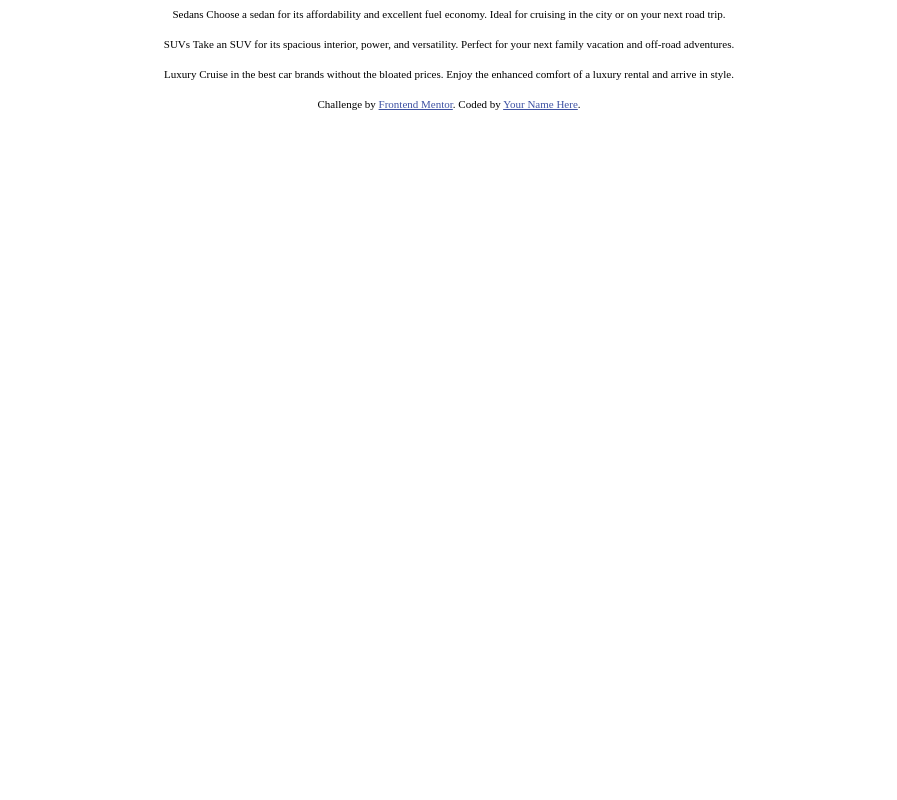
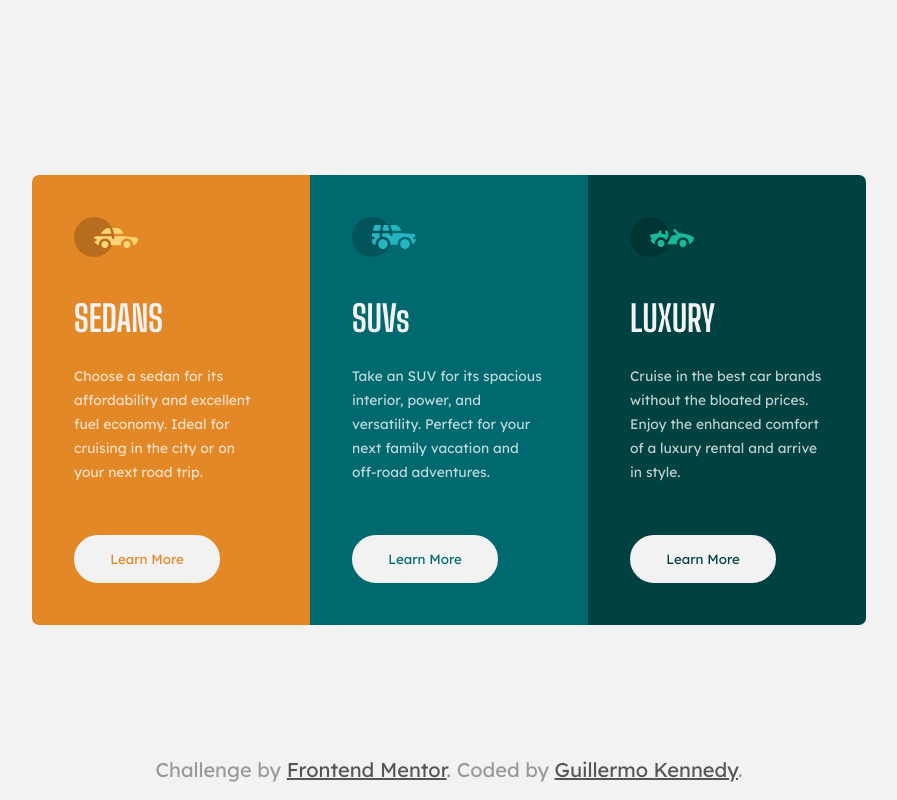
Before and after one commit to GuillermoKC/cssejer, a plain HTML site: page 3-column-preview-card-component-main/index.html in a window 1280 px wide. Shown: the whole page, without its empty margins (191-1088 px from the left). Drawn offline with Linux system fonts and the light colour scheme.

Commit message:
eje 3 column finish

```diff
--- a/3-column-preview-card-component-main/index.html
+++ b/3-column-preview-card-component-main/index.html
@@ -1,41 +1,47 @@
 <!DOCTYPE html>
 <html lang="en">
+
 <head>
   <meta charset="UTF-8">
-  <meta name="viewport" content="width=device-width, initial-scale=1.0"> <!-- displays site properly based on user's device -->
+  <meta name="viewport" content="width=device-width, initial-scale=1.0">
+  <!-- displays site properly based on user's device -->
 
   <link rel="icon" type="image/png" sizes="32x32" href="./images/favicon-32x32.png">
-
+  <link href="/3-column-preview-card-component-main/style.css" rel="stylesheet" type="text/css">
   <title>Frontend Mentor | 3-column preview card component</title>
 
-  <!-- Feel free to remove these styles or customise in your own stylesheet 👍 -->
-  <style>
-    .attribution { font-size: 11px; text-align: center; }
-    .attribution a { color: hsl(228, 45%, 44%); }
-  </style>
 </head>
+
 <body>
-  <div class="attribution ">
-  Sedans
-  Choose a sedan for its affordability and excellent fuel economy. Ideal for cruising in the city
-  or on your next road trip.
-</div>
-<br>
-<div class="attribution">
-  SUVs
-  Take an SUV for its spacious interior, power, and versatility. Perfect for your next family vacation
-  and off-road adventures.
-</div>
-<br>
-  <div class="attribution">
-  Luxury
-  Cruise in the best car brands without the bloated prices. Enjoy the enhanced comfort of a luxury
-  rental and arrive in style.
-</div>
-<br>
-  <div class="attribution">
-    Challenge by <a href="https://www.frontendmentor.io?ref=challenge" target="_blank">Frontend Mentor</a>.
-    Coded by <a href="#">Your Name Here</a>.
-  </div>
+  <main>
+    <article class="sedans">
+      <img src="images/icon-sedans.svg" alt="Sedans" />
+      <h2> SEDANS </h2>
+      <p>Choose a sedan for its affordability and excellent fuel economy. Ideal for cruising in the city
+      or on your next road trip.</p>
+      <button class="bsedan"  onclick="location.href='https://es.wikipedia.org/wiki/Sedán'">Learn More</button>
+    </article>
+    <article class="suvs">
+      <img src="images/icon-suvs.svg" alt="Suvs" />
+    <h2>SUVs</h2>
+      <p>Take an SUV for its spacious interior, power, and versatility. Perfect for your next family vacation
+      and off-road adventures.</p>
+      <button class="suvs" onclick="location.href='https://es.wikipedia.org/wiki/Vehículo_utilitario_deportivo'">Learn More</button>
+    </article>
+    <article class="luxury">
+      <img src="images/icon-luxury.svg" alt="Luxury" />
+    <h2>LUXURY</h2>
+      <p>Cruise in the best car brands without the bloated prices. Enjoy the enhanced comfort of a luxury
+      rental and arrive in style.</p>
+      <button class="luxury" onclick="location.href='https://es.wikipedia.org/wiki/Automóvil_de_lujo_personal'">Learn More</button>
+    </article>
+
+
+  </main>
+  <footer class="attribution">
+    <p>Challenge by <a href="https://www.frontendmentor.io?ref=challenge" target="_blank">Frontend Mentor</a>.
+    Coded by <a href="https://github.com/GuillermoKC">Guillermo Kennedy</a>.</p>
+</footer>
 </body>
+
 </html>
--- /dev/null
+++ b/3-column-preview-card-component-main/style.css
@@ -0,0 +1,142 @@
+@import url("https://fonts.googleapis.com/css2?family=Lexend+Deca&display=swap");
+@import url("https://fonts.googleapis.com/css2?family=Big+Shoulders+Display:wght@700&display=swap");
+* {
+    padding: 0;
+    margin: 0;
+    box-sizing: border-box;
+  }
+
+
+body {
+  font-family: "Lexend Deca", sans-serif;
+  background-color: hsl(0, 0%, 95%);
+  font-size: 15px;
+  overflow: hidden;
+  display: flex;
+  height: 100vh;
+  overflow: auto;
+  color: hsla(0, 0%, 100%, 0.75);
+}
+
+main {
+    display: flex;
+    flex-direction: row;
+    justify-content: center;
+    align-items: center;
+    width: 100%;
+    flex-wrap: wrap;
+  }
+  article {
+    max-width: 278px;
+    height: 450px;
+    padding: 42px;
+    position: relative;
+  }
+  article.sedans {
+    background-color: hsl(31, 77%, 52%);
+    border-radius: 7px 0 0 7px;
+  }
+  article.suvs {
+    background-color:  hsl(184, 100%, 22%);
+  }
+
+  article.luxury {
+    background-color: hsl(179, 100%, 13%);
+    border-radius: 0 7px 7px 0;
+  }
+
+  img {
+    margin-bottom: 36px;
+
+  }
+  h2 {
+    font-family: "Big Shoulders Display", sans-serif;
+    font-weight: 700;
+    font-size: 36px;
+    color: hsl(0, 0%, 95%);
+    margin-bottom: 1.5rem;
+  }
+  article p {
+    color: hsla(0, 0%, 100%, 0.75);
+    font-size: 13.8px;
+    line-height: 1.5rem;
+  }
+  button {
+    position: absolute;
+    cursor: pointer;
+    text-align: center;
+    display: inline-block;
+    padding: 14px;
+    width: 146px;
+    border-radius: 25px;
+    outline: none;
+    border: 2px solid hsl(0, 0%, 95%);
+    font-family: inherit;
+    transition: all 0.2s ease-in-out;
+    bottom: 42px;
+  }
+ button.bsedan {
+    background: hsl(0, 0%, 95%);
+    color: hsl(31, 77%, 52%);
+  }
+  button.suvs {
+    background-color: hsl(0, 0%, 95%);
+    color:  hsl(184, 100%, 22%);
+  }
+  button.luxury{
+    background-color: hsl(0, 0%, 95%);
+    color: hsl(179, 100%, 13%);
+  }
+
+  button:hover {
+    background-color: transparent;
+    color:  hsl(0, 0%, 95%);
+  }
+  button:active {
+    transform: scale(0.9);
+  }
+ footer.attribution {
+    width: 100%;
+    margin: auto;
+    position: absolute;
+    color: #999;
+    bottom: 20px;
+    font-size: 20px;
+    line-height: 20px;
+    text-align: center;
+  }
+  .attribution a {
+    color: #555;
+  }
+  @media (max-width: 844px){
+    body {
+        display: flex;
+        width: 100%;
+        overflow: scroll;
+        flex-wrap: wrap;
+      }
+
+      main {
+        padding: 50px 0;
+        flex-direction: column;
+      }
+
+      article.sedan {
+        border-radius: 7px 7px 0 0;
+      }
+
+      article.luxury {
+        border-radius: 0 0 7px 7px;
+      }
+
+      article p {
+        font-size: 0.77rem;
+      }
+
+      footer.attribution {
+        position: relative;
+        width: auto;
+        padding-bottom: 10px;
+      }
+
+  }
```
